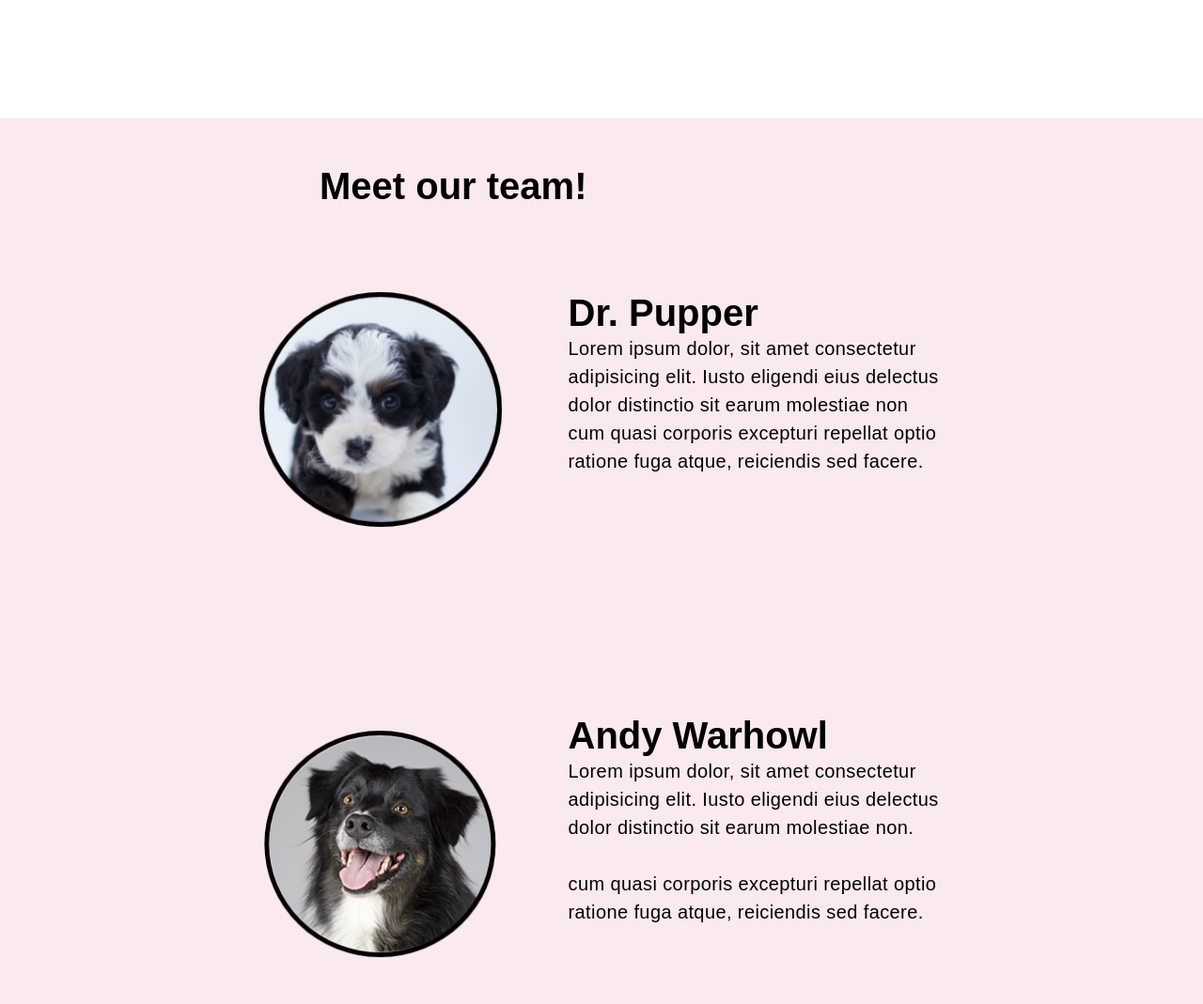
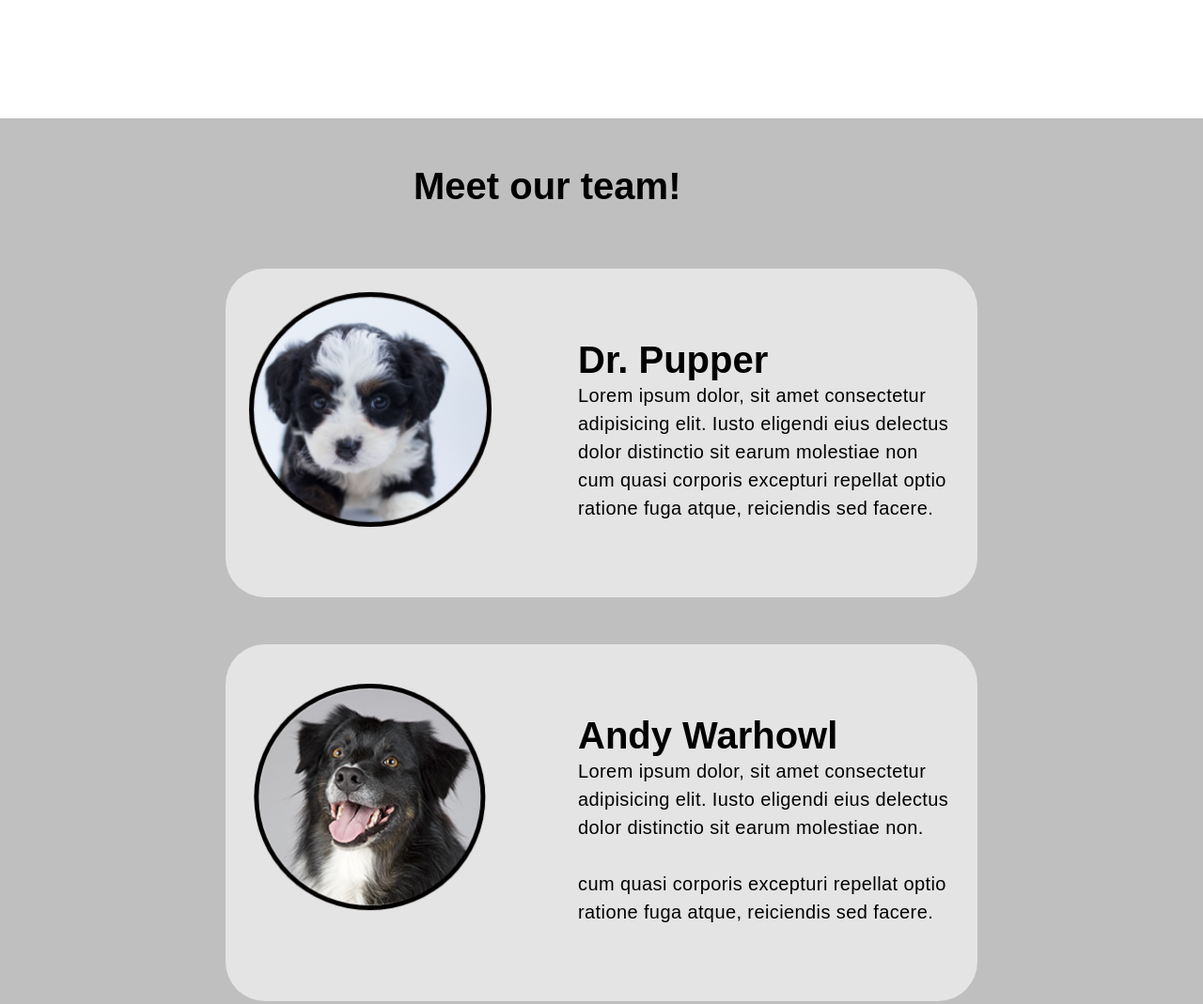
Before and after one commit to cmorgan333/certHomework2, a website: page index.html in a window 1280 px wide. Shown: the part 1640-2709 px from the top of the page at 94% size. Drawn offline with Linux system fonts and the light colour scheme.

Commit message:
home page adjust
home page adjust

```diff
--- a/pages/home/home.html
+++ b/pages/home/home.html
@@ -23,14 +23,18 @@
 <div class="profile-content">
     <h1 class="pup-team">Meet our team!</h1>
    <div class="pup-profile">
+       <div class="pupimage-container">
        <div class="pup-image pup1"></div>
+    </div>
        <div class="pup-content">
            <h1>Dr. Pupper</h1>
            <p>Lorem ipsum dolor, sit amet consectetur adipisicing elit. Iusto eligendi eius delectus dolor distinctio sit earum molestiae non cum quasi corporis excepturi repellat optio ratione fuga atque, reiciendis sed facere.</p>
        </div>
    </div>
    <div class="pup-profile">
+       <div class="pupimage-container">
        <div class="pup-image pup2"></div>
+    </div>
        <div class="pup-content">
            <h1>Andy Warhowl</h1>
            <p>
--- a/scss/browse.scss
+++ b/scss/browse.scss
@@ -7,7 +7,7 @@
 		margin: 100px auto 50px auto;
 	}
 	.puppy-background {
-		background-color: #fae9ee;
+		background-color: #c45379;
 		margin-bottom: 100px;
 	}
 	.puppies-container {
--- a/scss/home.scss
+++ b/scss/home.scss
@@ -80,34 +80,40 @@
 	font-family: Arial, Bold;
 	font-size: 60px;
 	color: #000;
-	margin: 150px auto;
+	margin: 150px auto 150px auto;
 	text-align: center;
 }
 
 // =======TEAM PROFILES========//
 .profile-content {
 	min-height: 200px;
-	background-color: #fae9ee;
+	background-color: #bfbfbf;
 	margin-bottom: 150px;
+	padding-bottom: 100px;
 	.pup-team {
 		height: 60px;
-		width: 600px;
+		width: 400px;
 		font-family: Arial, Bold;
 		font-size: 40px;
 		color: #000;
-		margin: 0 auto;
+		margin: 0 auto 100px auto;
 		padding-top: 50px;
 	}
 	.pup-profile {
 		width: 800px;
 		min-height: 300px;
 		// opacity: .5;
-		margin: 100px auto;
+		margin: 50px auto;
 		display: flex;
 		justify-content: space-around;
 		align-items: center;
-		padding-bottom: 50px;
-		// background-color: chartreuse;
+		margin-bottom: 50px;
+		background-color: #e4e4e4;
+		border-radius: 42px;
+
+		.pupimage-container {
+			min-height: 300px;
+			width: 300px;
 
 			.pup-image {
 				width: 258px;
@@ -115,7 +121,9 @@
 				background-position: center;
 				background-size: cover;
 				background-repeat: no-repeat;
-			position: relative;
+				margin-left: 0;
+				margin-top: 0;
+			}
 		}
 
 		.pup1 {
@@ -129,6 +137,7 @@
 			width: 400px;
 			min-height: 100px;
 			margin-bottom: 50px;
+			margin-top: 50px;
 
 			h1 {
 				font-family: Arial, Bold;
```
Also changed, not shown: pages/browse/browse.html (+1 -1 lines), css/styles.css. Lines whose indentation alone changed are shown as unchanged.
